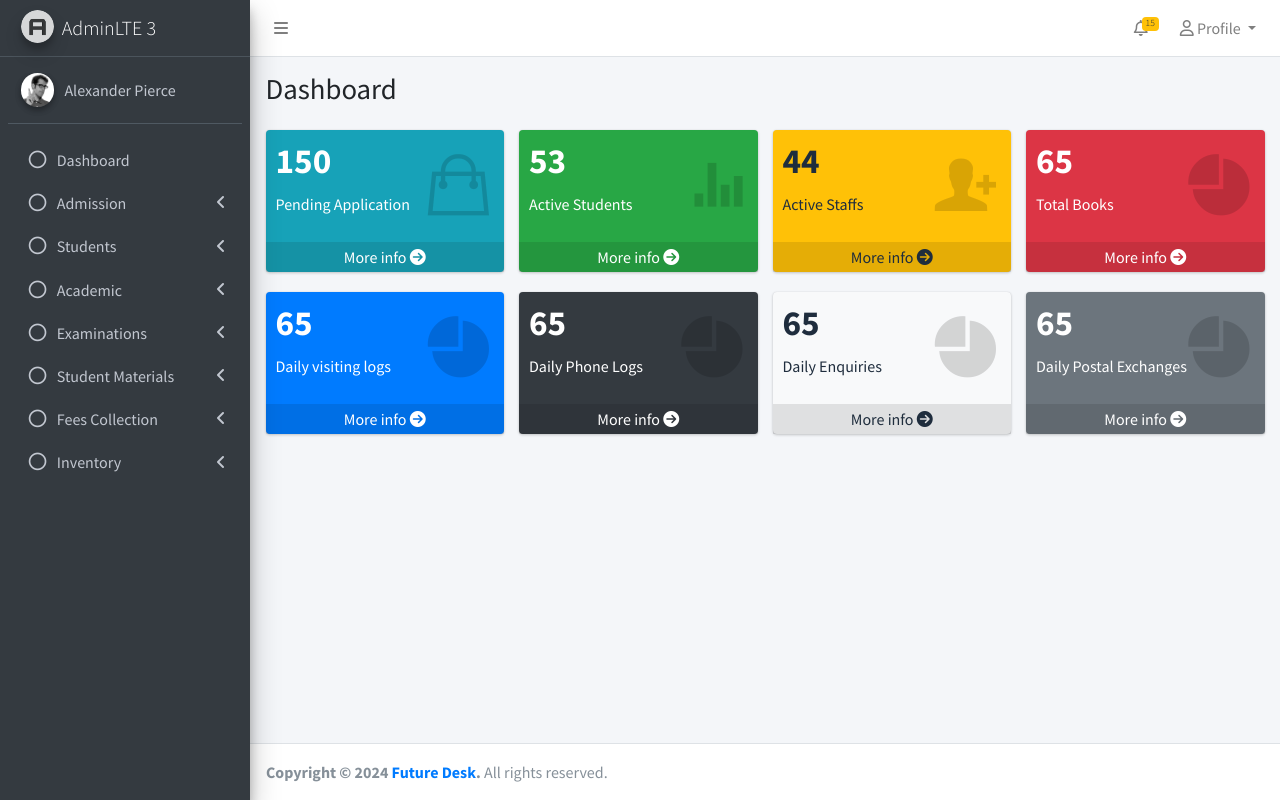
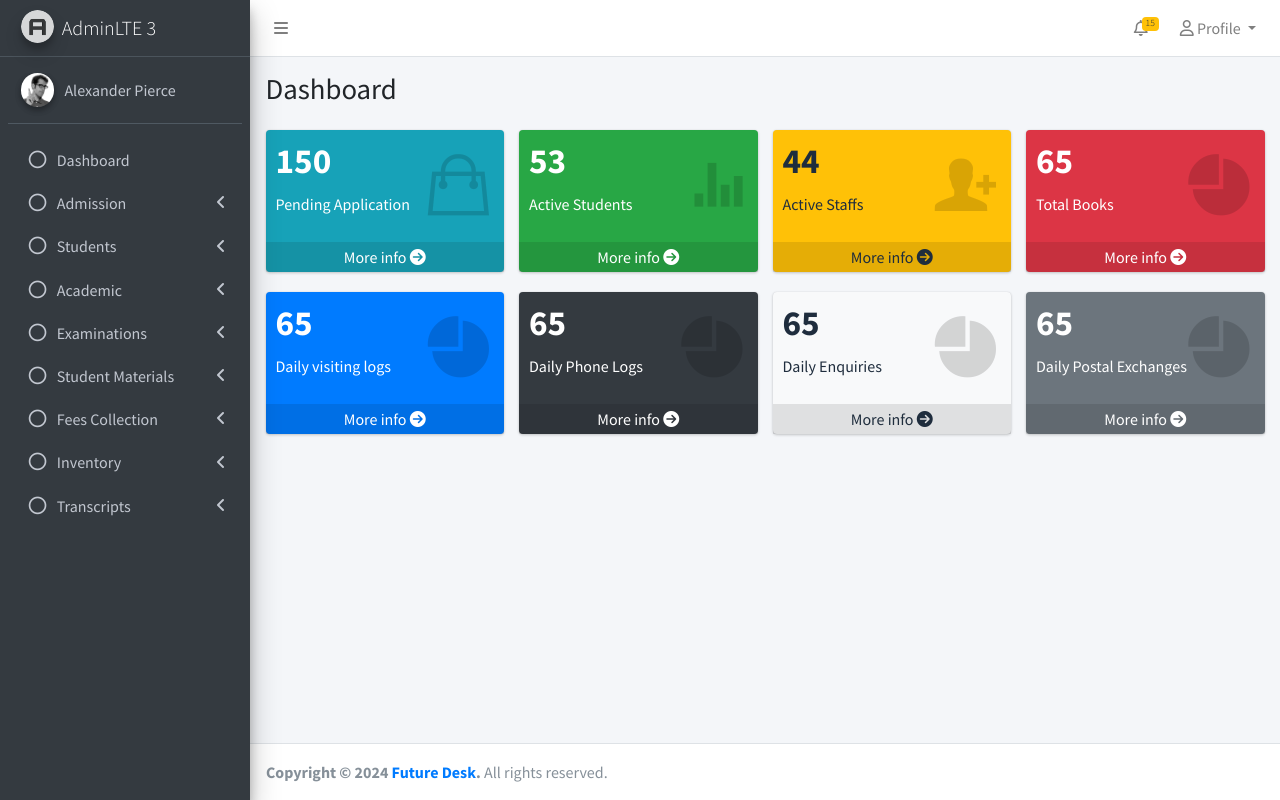
Before and after one commit to Ihthi17/jduy_college, a PHP site: page /index.php in a window 1280 px wide. Run offline with PHP 8.4, Linux system fonts and the light colour scheme; some libraries are stand-ins or nearby versions.

Commit message:
sidebar menu link add

```diff
--- a/includes/sidebar.php
+++ b/includes/sidebar.php
@@ -653,7 +653,35 @@
 
                    </li>
         </li>
+                      <!--Transcripts-->
+                      <li class="nav-item">
+                        <a href="#" class="nav-link">
+                            <i class="far fa-circle nav-icon"></i>
+                            <p>
+                               Transcripts
+                                <i class="right fas fa-angle-left"></i>
+                            </p>
+                        </a>
+                        <ul class="nav nav-treeview">
+                            <li class="nav-item">
+                                <a href="semester_marksheet.php" class="nav-link">
+                                    <i class="far fa-circle nav-icon"></i>
+                                    <p>Semester Marksheet</p>
+                                </a>
+                            </li>
+                            <li class="nav-item">
+                                <a href="certificate.php" class="nav-link">
+                                    <i class="far fa-circle nav-icon"></i>
+                                    <p>
+                                      Certificate
 
+                                    </p>
+                                </a>
+
+                            </li>
+                        </ul>
+                      </li>
+                </ul>
 
             </nav>
             <!-- /.sidebar-menu -->
```
